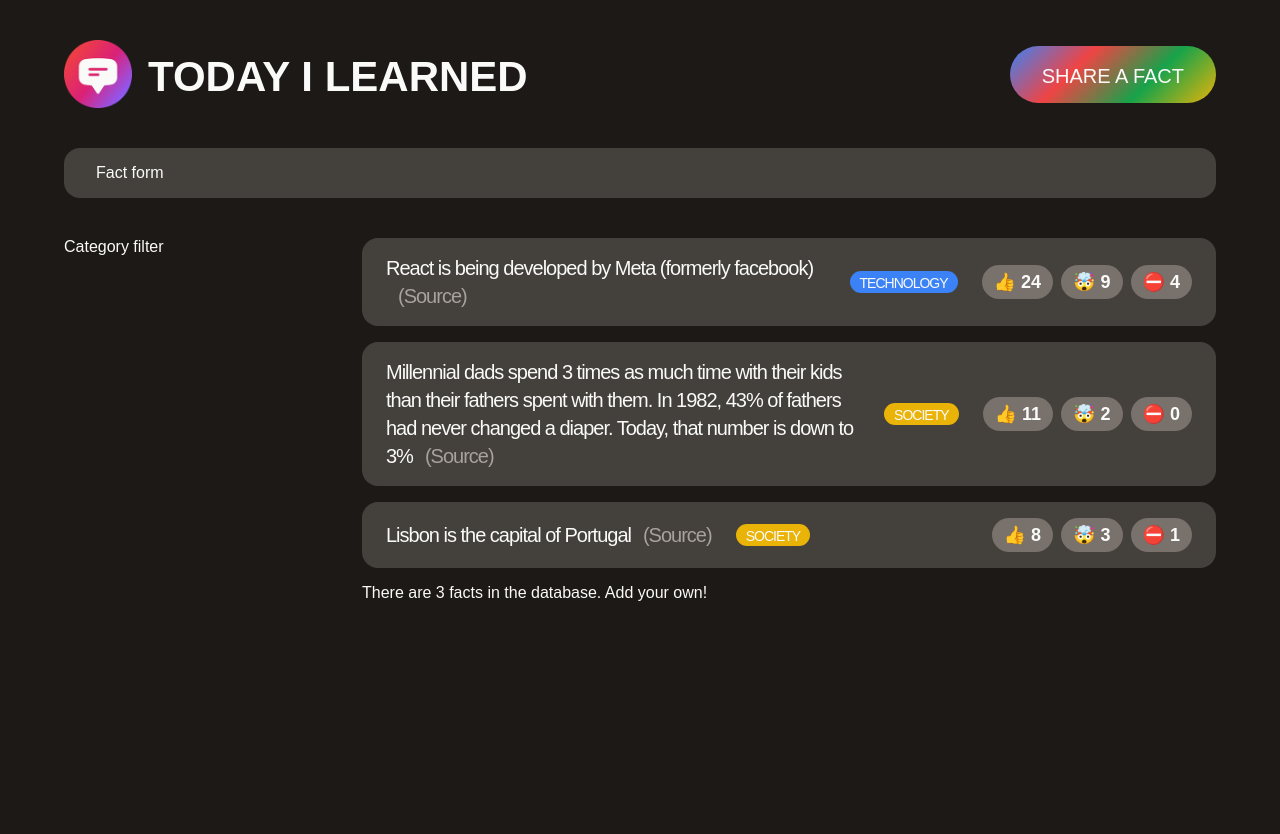
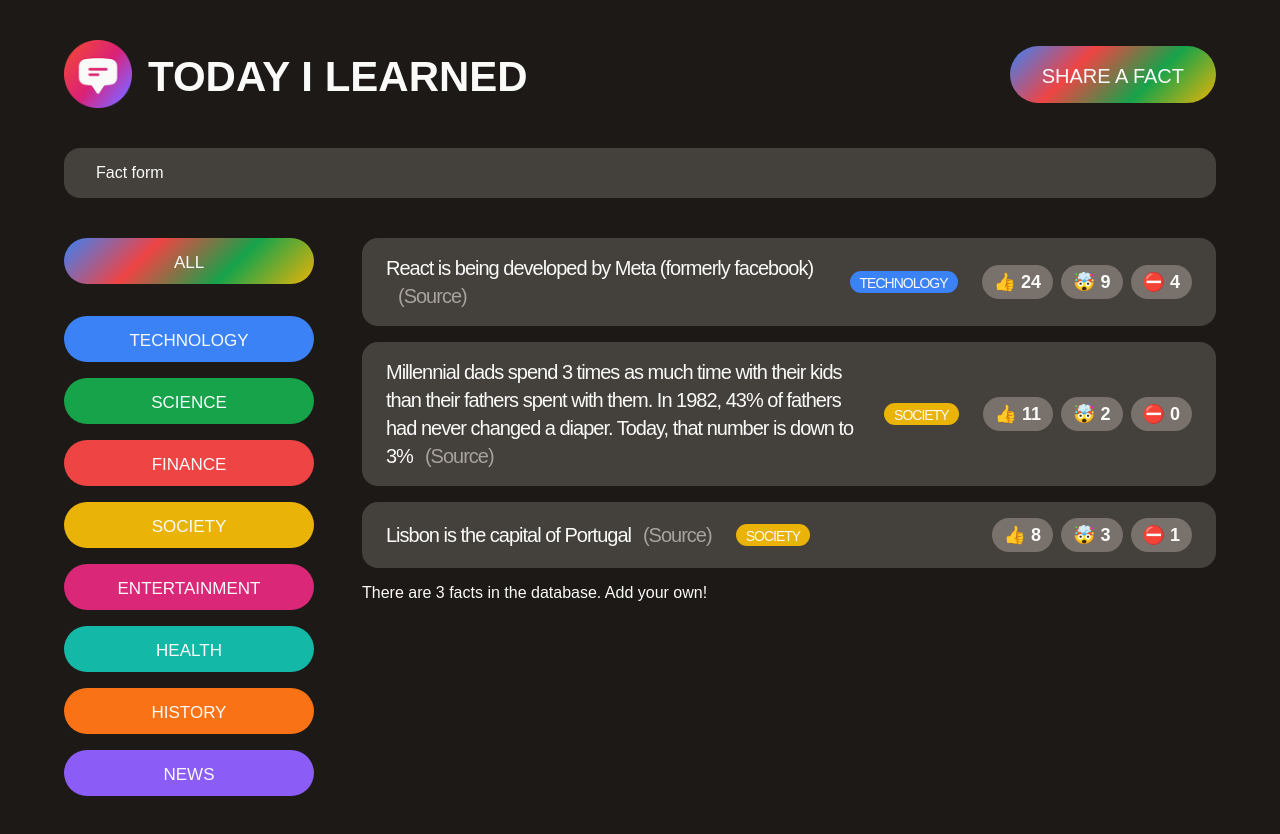
Before and after one commit to 3corneredhat/today-i-learned, a React (Create React App) app: page / in a window 1280 px wide. Shown: the top 834 px of the page. Before the commit the page ends 800 px from the top, so only its background shows below. Built offline with nearby package versions, Linux system fonts and the light colour scheme; a web font is replaced by a local one.

Commit message:
feat: added comp. for buttons to filter by category

```diff
--- a/src/App.js
+++ b/src/App.js
@@ -88,7 +88,27 @@
 }
 
 function CategoryFilter() {
-  return <aside> Category filter </aside>;
+  return (
+    <aside>
+      <ul>
+        <li className="category">
+          <button className="btn btn-all-categories">All</button>
+        </li>
+        {/* We will loop through the Categories array and
+        make buttons for them. */}
+        {CATEGORIES.map((cat) => (
+          <li key={cat.name} className="category">
+            <button
+              className="btn btn-category"
+              style={{ backgroundColor: cat.color }}
+            >
+              {cat.name}
+            </button>
+          </li>
+        ))}
+      </ul>
+    </aside>
+  );
 }
 
 function FactList() {
```
